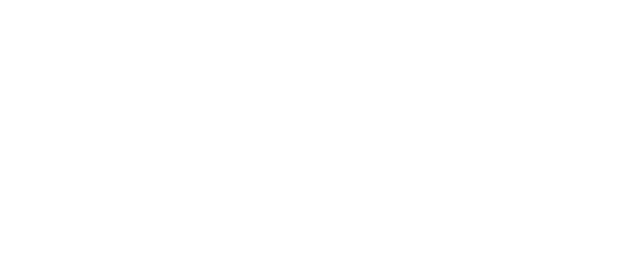
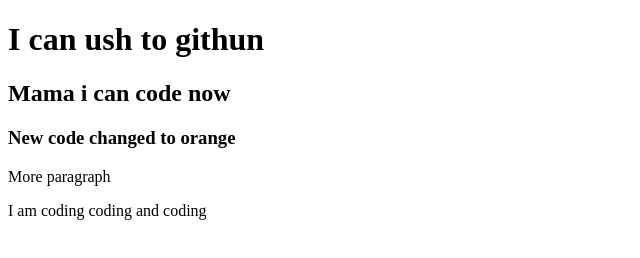
Before and after one commit to habiburhero/my-third-repo, a plain HTML site: page index.html in a window 1280 px wide. Shown: the whole page, without its empty margins (0-640 px from the left). Drawn offline with Linux system fonts and the light colour scheme.

Commit message:
header added

```diff
--- a/index.html
+++ b/index.html
@@ -7,6 +7,10 @@
     <title>My Third Github repo</title>
 </head>
 <body>
-
+    <h1>I can ush to githun</h1>
+    <h2>Mama i can code now</h2>
+    <h3>New code changed to orange</h3>
+    <p>More paragraph</p>
+    <p>I am coding coding and coding</p>
 </body>
 </html>
```
